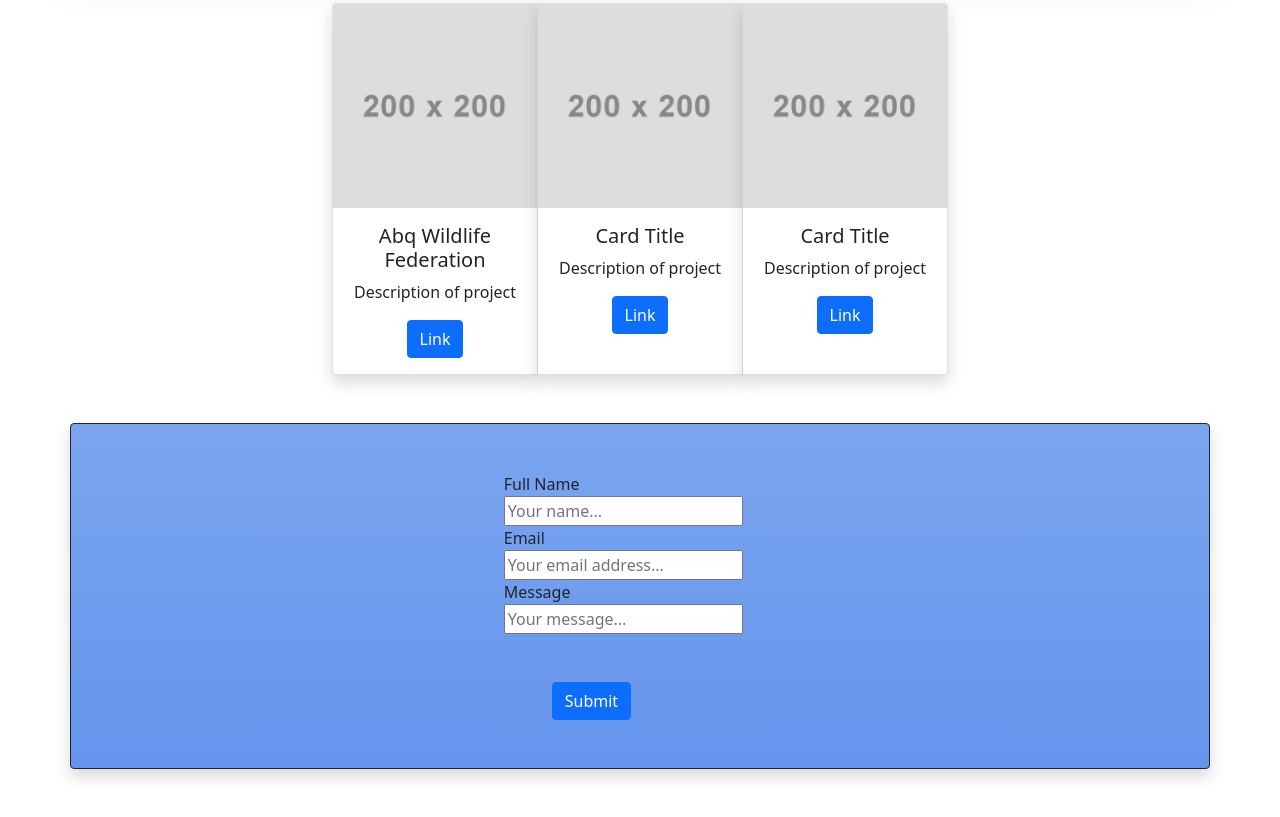
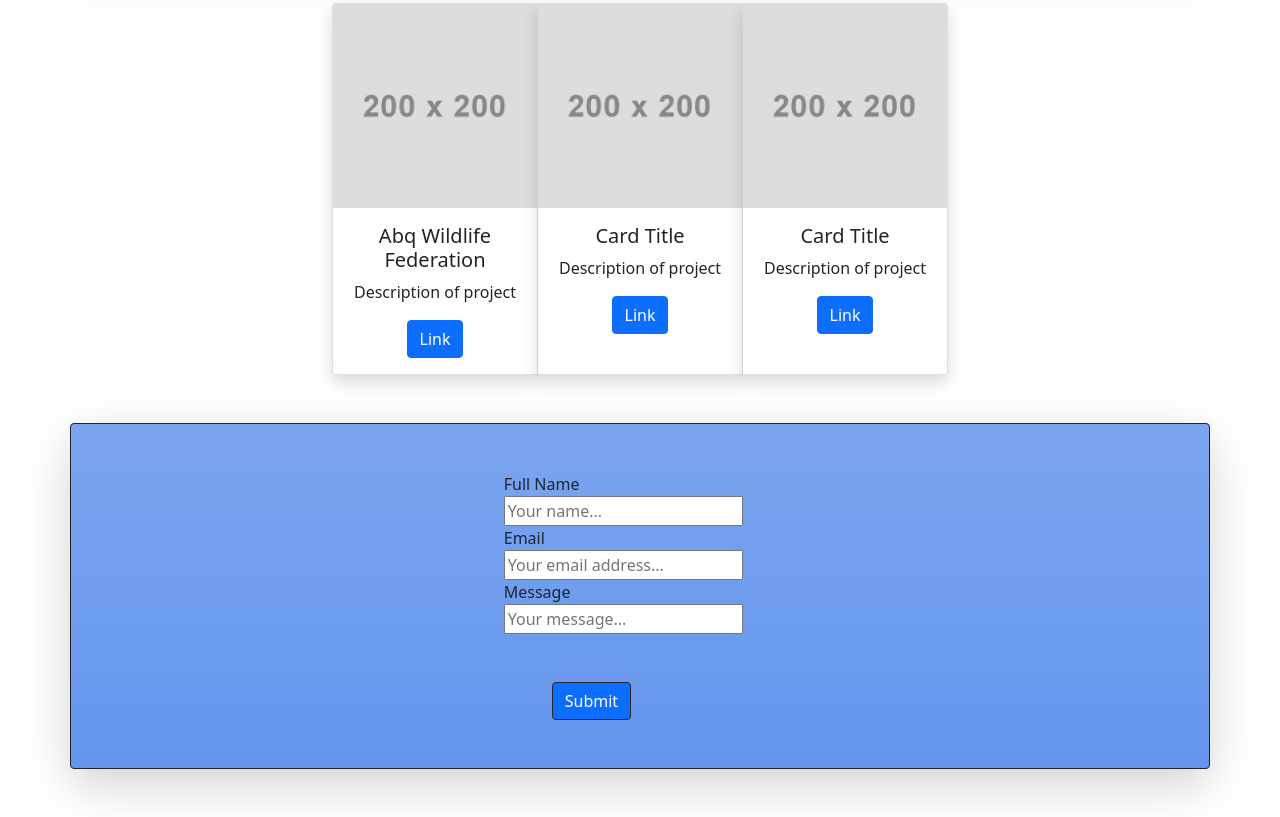
Before and after one commit to CharlesHancock2/charles-pwp, a plain HTML site: page public_html/documentation/milestone-3.html in a window 1280 px wide. Shown: the part 521-1338 px from the top of the page. Drawn offline with nearby package versions, Linux system fonts and the light colour scheme.

Commit message:
layout changes

```diff
--- a/public_html/documentation/milestone-3.html
+++ b/public_html/documentation/milestone-3.html
@@ -11,6 +11,8 @@
   <title>PWP</title>
 </head>
 <body>
+
+<!--header-->
 <div class="container bg-opacity-25 text-center shadow border border-dark" id="welcome">
   <div class="row">
     <div class="col">
@@ -19,8 +21,8 @@
   </div>
 </div>
 
-
-<div class="container bg-secondary bg-opacity-10 rounded border-light p-5 mt-5 shadow-lg" id="test">
+<!--About me section-->
+<div class="container bg-secondary bg-opacity-10 rounded border-light p-5 mt-5 shadow-lg">
   <div class="row">
     <div class="col">
       <h3 class="p-2 text-center"><u>About Me</u></h3>
@@ -30,6 +32,7 @@
   </div>
 </div>
 
+<!--Cards-->
 <div class="container w-50">
       <div class="card-group mt-5">
         <div class="card text-center shadow">
@@ -59,16 +62,17 @@
       </div>
 </div>
 
-<div class="container mt-5 mb-5 d-block bg-gradient bg-opacity-50 border border-dark rounded shadow" id="form-wrapper">
+<!--form-->
+<div class="container mt-5 mb-5 d-block bg-gradient bg-opacity-50 border border-dark rounded shadow-lg" id="form-wrapper">
   <div class="container mx-auto mt-5">
   <form action="action_page.pwp" class="w-25 mx-auto">
-    <label for ="name">Full Name</label>
+    <label for="name">Full Name</label>
     <input type="text" id="name" name="name" class="d-block" placeholder="Your name...">
     <label for="email">Email</label>
     <input type="email" id="email" name="email" class="d-block" placeholder="Your email address...">
-    <label for ="message">Message</label>
+    <label for="message">Message</label>
     <input type="text" id="message" name="message" class="d-block" placeholder="Your message...">
-    <button type="submit" class="btn btn-primary m-5">Submit</button>
+    <button type="submit" class="btn btn-primary border border-dark m-5">Submit</button>
   </form>
   </div>
 </div>
```
